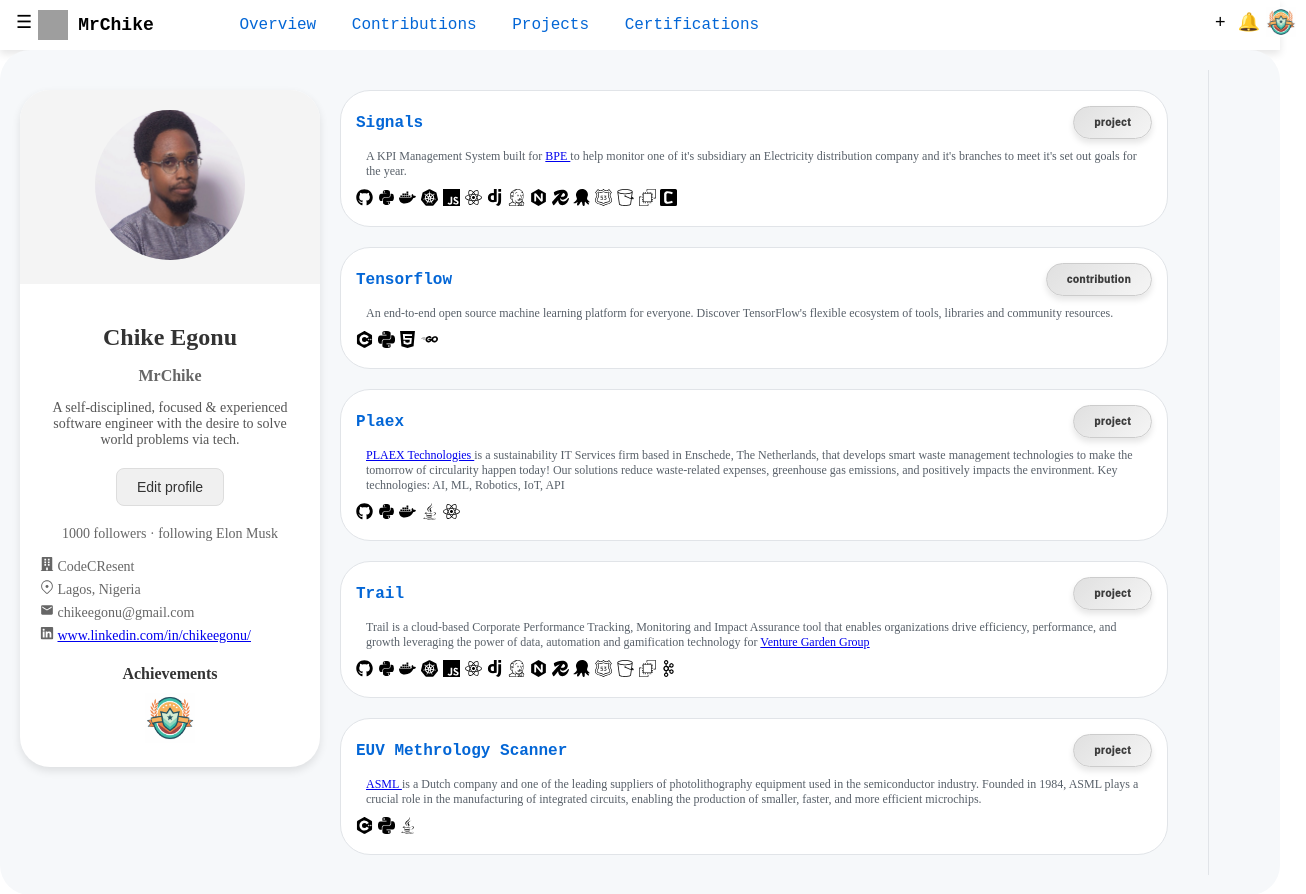
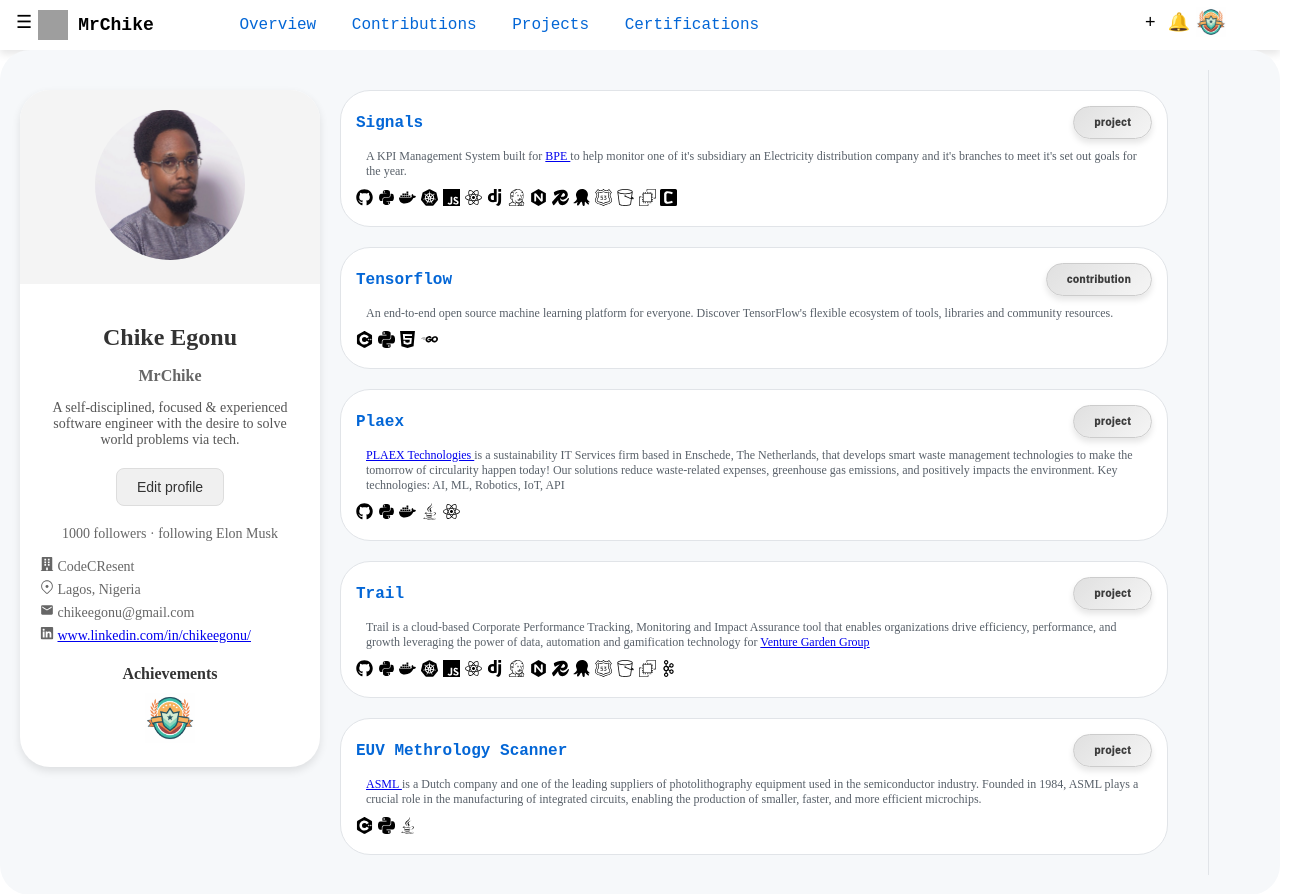
Before and after one commit to MrChike/chikeegonu, a React (Create React App) app: page / in a window 1280 px wide. Shown: the whole page, 1306 px wide, since content can reach past the window. Built offline with nearby package versions, Linux system fonts and the light colour scheme; grey boxes are pictures that could not be loaded.

Commit message:
update margin navbar

```diff
--- a/src/components/Navbar/Navbar.css
+++ b/src/components/Navbar/Navbar.css
@@ -69,7 +69,7 @@
   align-items: center;
   height: 10px;
   margin-top: 7px;
-  margin-left: 450px;
+  margin-left: 380px;
 }
 
 .action-icons button {
```
